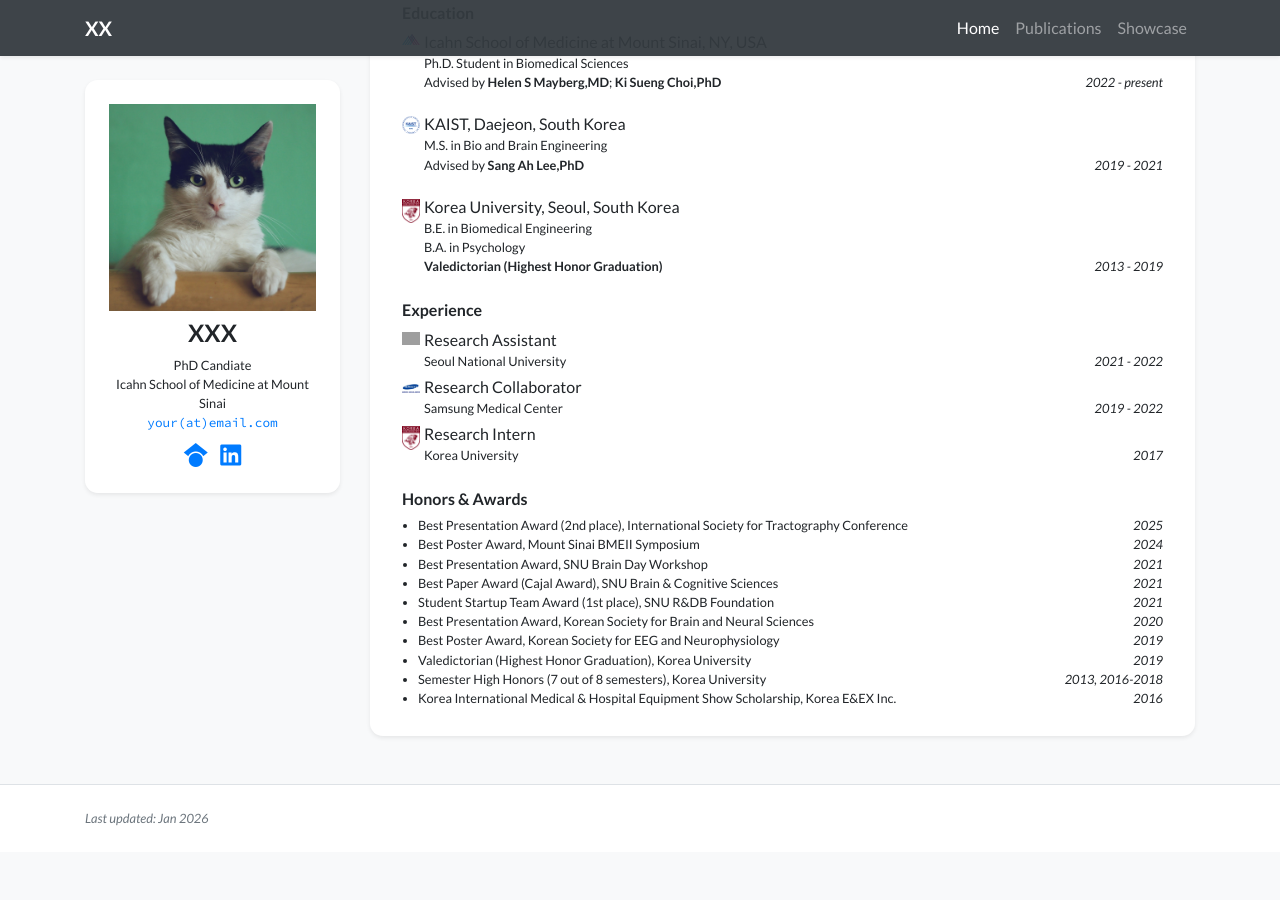
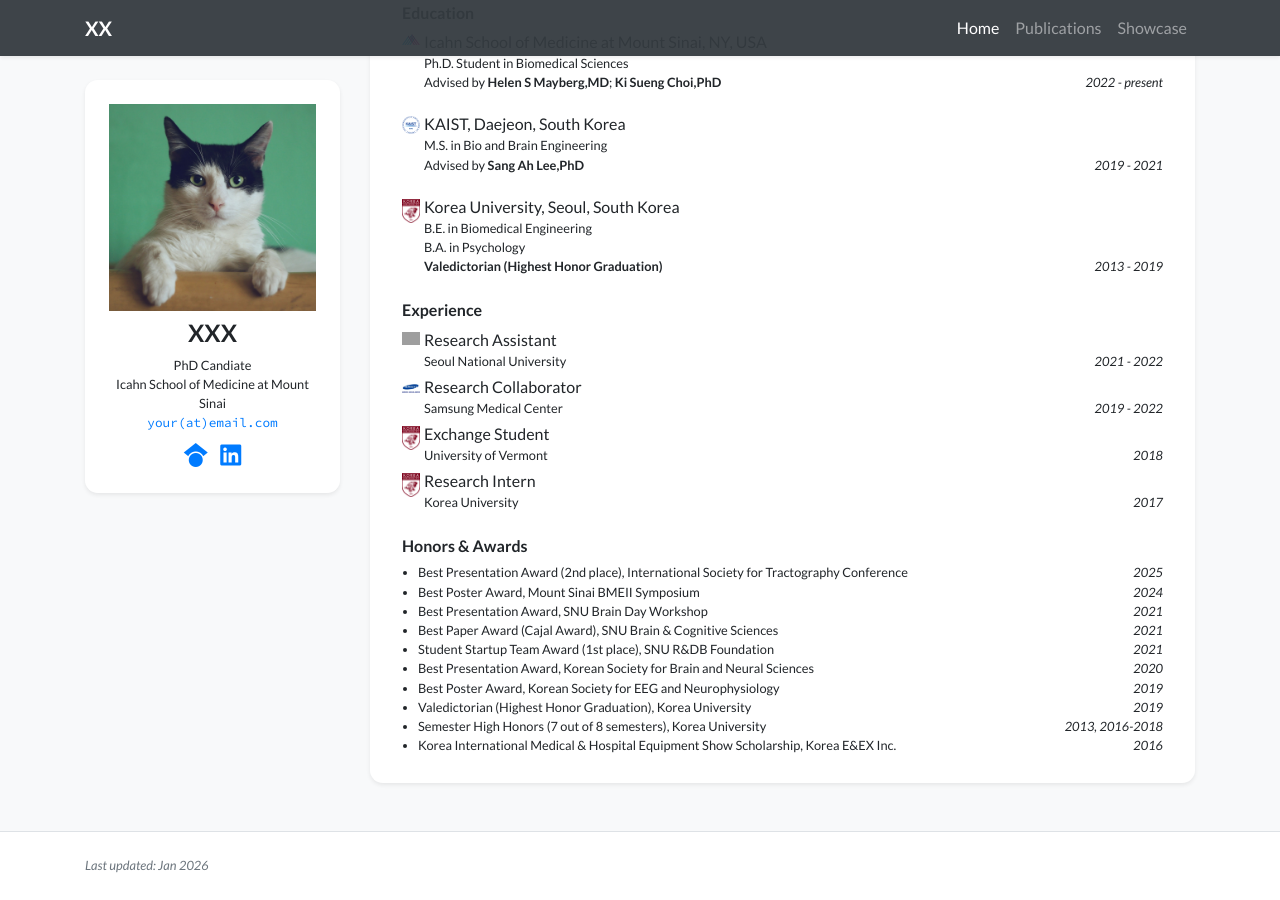
Before and after one commit to ha-neul-song/ha-neul-song.github.io, a Jekyll site: the page built from index.html, in a window 1280 px wide and 900 px high, scrolled down 915 px. Built offline with Jekyll 4.4.1, drawn with Linux system fonts in a browser that asks for light colours; nearby versions of some CDN libraries; a style sheet for code colours, icons or effects is not loaded; before the commit the page ends 1767 px from its top, so only the background shows below that; grey boxes are pictures that could not be loaded.

Commit message:
Update profile.yml

```diff
--- a/_data/profile.yml
+++ b/_data/profile.yml
@@ -70,6 +70,10 @@ experience:
   logo: /assets/images/badges/SMC2.png
   position: Samsung Medical Center
   date: 2019 - 2022
+- name: Exchange Student
+  logo: /assets/images/badges/KU2.gif
+  position: University of Vermont
+  date: 2018
 - name: Research Intern
   logo: /assets/images/badges/KU2.gif
   position: <p> Korea University </p>
```
